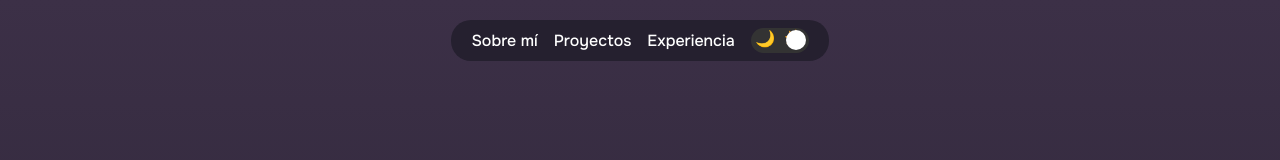
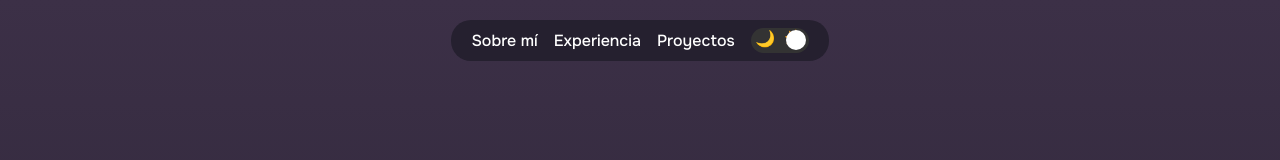
Before and after one commit to Deydre/porfolio, a React (Vite) app: page / in a window 1280 px wide. Shown: the top 160 px of the page. Built offline with nearby package versions, Linux system fonts and the light colour scheme.

Commit message:
fix/light mode

```diff
--- a/src/components/Header/Header.jsx
+++ b/src/components/Header/Header.jsx
@@ -6,8 +6,8 @@ const Header = () => {
   return <header>
     <nav>
       <a href="#sectionAbout">Sobre mí</a>
-      <a href="">Proyectos</a>
       <a href="#sectionSkillsCareer">Experiencia</a>
+      <a href="#sectionProjects">Proyectos</a>
       <ToggleMode/>
     </nav>
   </header>;
--- a/src/components/Main/Projects/Projects.jsx
+++ b/src/components/Main/Projects/Projects.jsx
@@ -33,7 +33,7 @@ const Projects = () => {
   const { isDark } = useContext(context);
 
   return <section id="sectionProjects">
-    <h3>Projects</h3>
+    <h3>Proyectos</h3>
     <div>
       <article id="gridOne">
         <img src={imgPixelist} alt="Captura de Pixelist" />
--- a/src/styles/components/_About.scss
+++ b/src/styles/components/_About.scss
@@ -113,7 +113,7 @@
 }
 
 body.light #sectionAbout {
-    background: $primary-color;
+    background: $light;
 
     > div:last-child {
         background: $light;
--- a/src/styles/components/_Hero.scss
+++ b/src/styles/components/_Hero.scss
@@ -34,6 +34,10 @@
 
 body.light #hero {
     background: $gradient;
+
+    h4 {
+        color: $light
+    }
 }
 
 
--- a/src/styles/components/_Projects.scss
+++ b/src/styles/components/_Projects.scss
@@ -7,6 +7,10 @@
     flex-direction: column;
     gap: 34px;
     padding: 60px 22%;
+
+    h3 {
+        text-align: center;
+    }
 
     >div {
         display: grid;
@@ -104,6 +108,10 @@
 body.light #sectionProjects {
     background: $gradient;
 
+    h3 {
+        color: $light;
+    }
+
     >div>article>div {
         background: $light;
 
```
